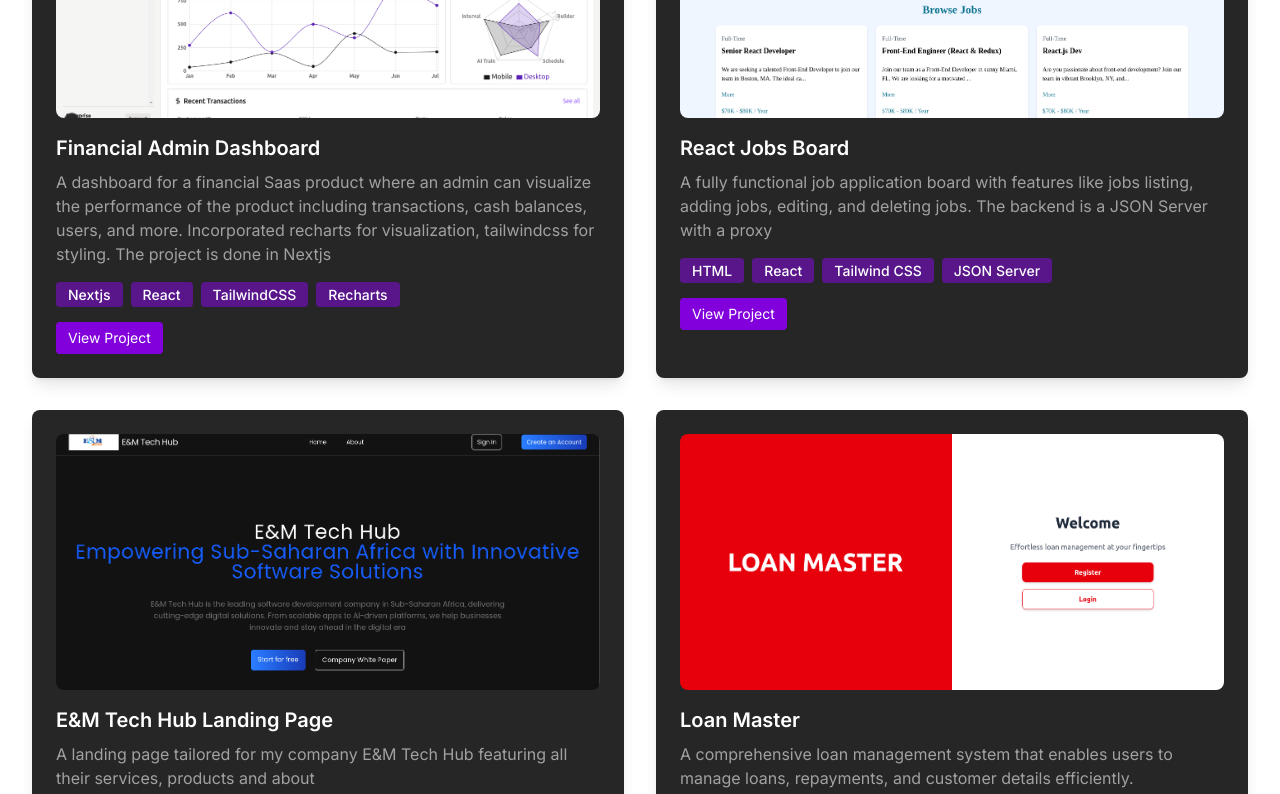
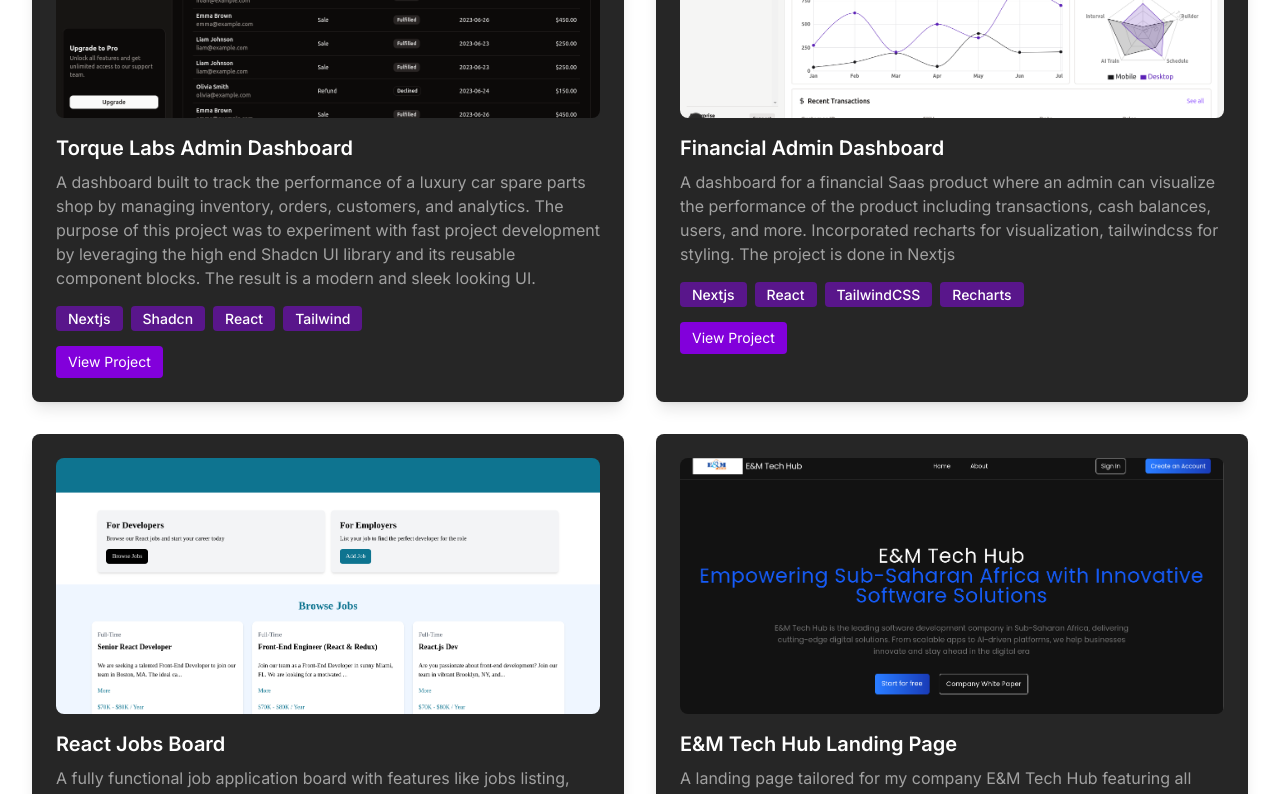
Before and after one commit to TwinCity-1/Alex-s-Portfolio, a React (Vite) app: page / in a window 1280 px wide. Shown: the part 3560-4354 px from the top of the page. Built offline with nearby package versions, Linux system fonts and the light colour scheme.

Commit message:
added new project

```diff
--- a/src/constants/index.js
+++ b/src/constants/index.js
@@ -3,6 +3,7 @@
 import project3 from "../assets/projects/4.png";
 import project4 from "../assets/projects/12.png";
 import project5 from "../assets/projects/5.png"
+import project6 from "../assets/projects/6.png"
 
 
 export const HERO_CONTENT = `I am a passionate frontend developer with a knack for crafting visually appealing and user-friendly web applications. With hands-on experience in web design and development, I specialize in technologies like JavaScript, React, Next.js, HTML, and CSS. I have built and maintained websites, ensuring responsive design, optimized performance, and seamless user experiences. My goal is to leverage my expertise in frontend development to create innovative and scalable solutions that drive business growth and deliver exceptional user experiences. I am a quick learner, adaptable to new technologies, and committed to delivering high-quality results in every project I undertake`;
@@ -52,6 +53,13 @@
 ];
 export const PROJECTS = [
   {
+    title: "Torque Labs Admin Dashboard",
+    image: project6,
+    description: "A dashboard built to track the performance of a luxury car spare parts shop by managing inventory, orders, customers, and analytics. The purpose of this project was to experiment with fast project development by leveraging the high end Shadcn UI library and its reusable component blocks. The result is a modern and sleek looking UI.",
+    technologies: ["Nextjs", "Shadcn", "React", "Tailwind"],
+    link: "https://torque-labs-admin-dashboard.vercel.app/"
+  },
+  {
     title: "Financial Admin Dashboard",
     image: project5,
     description: "A dashboard for a financial Saas product where an admin can visualize the performance of the product including transactions, cash balances, users, and more. Incorporated recharts for visualization, tailwindcss for styling. The project is done in Nextjs",
@@ -75,7 +83,7 @@
     link: "https://em-tech-house.vercel.app/"
   },
   {
-    title: "Loan Master",
+    title: "Loan Management System",
     image: project4,
     description:
       "A comprehensive loan management system that enables users to manage loans, repayments, and customer details efficiently.",
```
Also changed, not shown: src/assets/projects/6.png (added).
